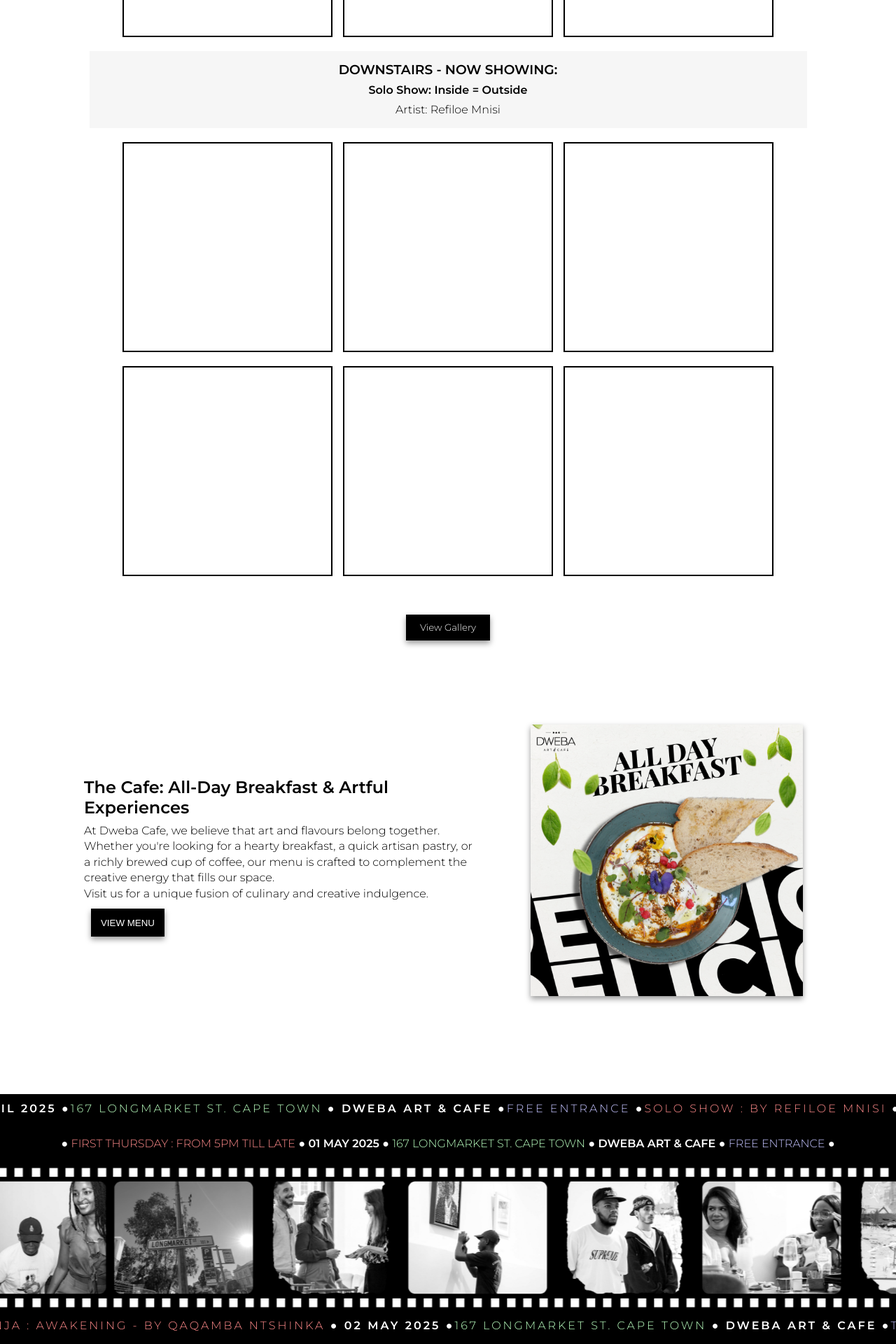
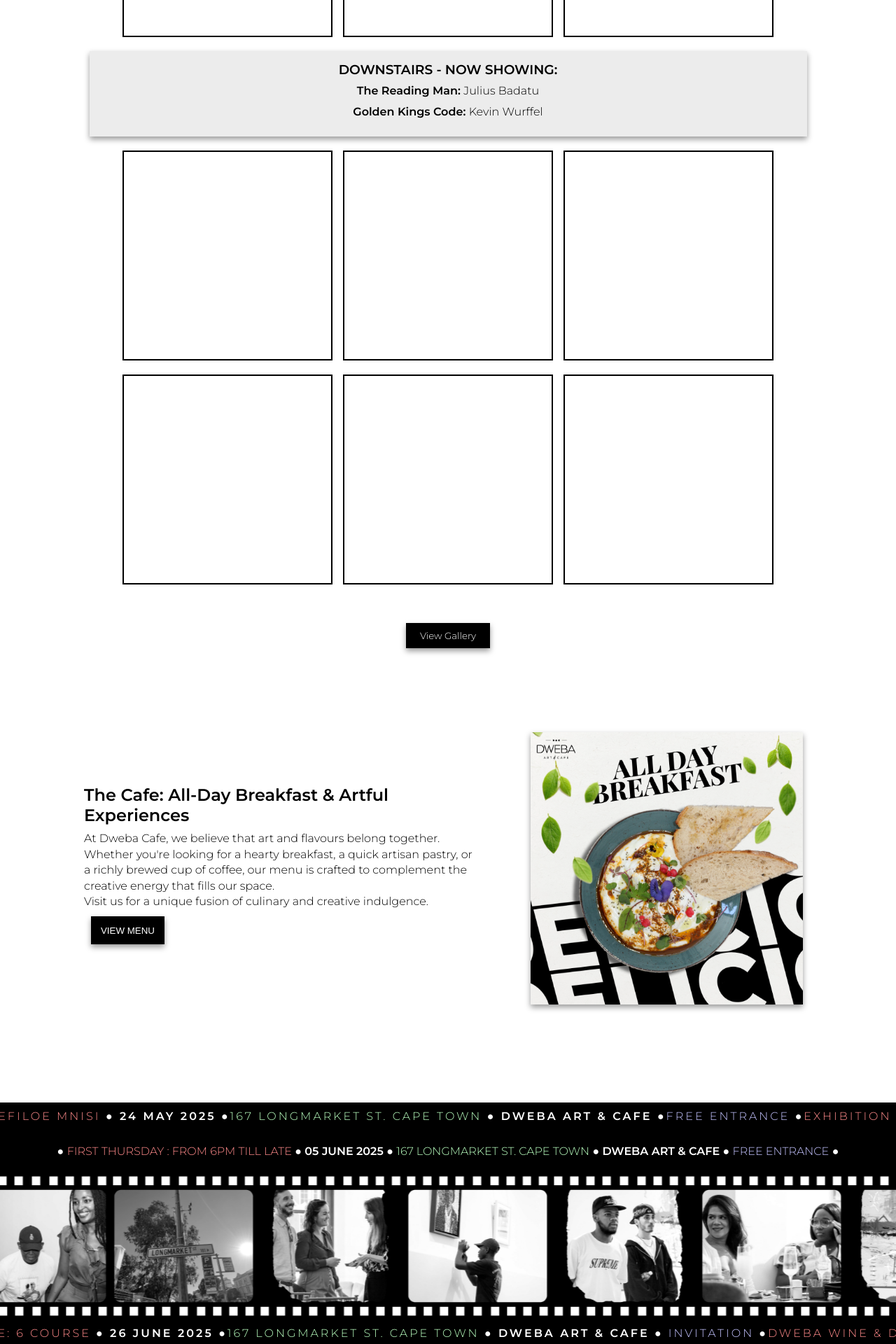
Before and after one commit to Lebo-Madikane/dweba-art-and-cafe, a Next.js app: page / in a window 1280 px wide. Shown: the part 2300-4220 px from the top of the page at 70% size. Built offline with nearby package versions, Linux system fonts and the light colour scheme.

Commit message:
update events homepage section

```diff
--- a/src/components/Events.js
+++ b/src/components/Events.js
@@ -10,19 +10,19 @@
             <div className={Style["event-one"]}>
                 <div className={Style["marquee-track"]}>
                     <h4>
-                        <span className={Style["event-name"]}> SOLO SHOW : BY REFILOE MNISI</span> ● 24 APRIL 2025 ●
+                        <span className={Style["event-name"]}> EXHIBITION WALKTHROUGH(INSIDE=OUTSIDE): BY REFILOE MNISI</span> ● 24 MAY 2025 ●
                         <span className={Style["event-location"]}>167 LONGMARKET ST. CAPE TOWN</span> ● DWEBA ART & CAFE ●
                         <span className={Style["event-entry"]}>FREE ENTRANCE</span> ●
                     </h4>
                     <h4>
-                        <span className={Style["event-name"]}>SOLO SHOW : BY REFILOE MNISI</span> ● 24 APRIL 2025 ●
+                        <span className={Style["event-name"]}>EXHIBITION WALKTHROUGH(INSIDE=OUTSIDE): BY REFILOE MNISI</span> ● 24 MAY 2025 ●
                         <span className={Style["event-location"]}>167 LONGMARKET ST. CAPE TOWN</span> ● DWEBA ART & CAFE ●
                         <span className={Style["event-entry"]}>FREE ENTRANCE</span> ●
                     </h4>
                 </div>
             </div>
             <div className={Style["event-two"]}>
-                <h4>● <span className={Style["event-name"]}>FIRST THURSDAY : FROM 5PM TILL LATE</span> ● 01 MAY 2025 ● <span className={Style["event-location"]}>167 LONGMARKET ST. CAPE TOWN</span> ● DWEBA ART & CAFE ● <span className={Style["event-entry"]}> FREE ENTRANCE</span> ●</h4>
+                <h4> ● <span className={Style["event-name"]}>FIRST THURSDAY : FROM 6PM TILL LATE</span> ● 05 JUNE 2025 ● <span className={Style["event-location"]}>167 LONGMARKET ST. CAPE TOWN</span> ● DWEBA ART & CAFE ● <span className={Style["event-entry"]}> FREE ENTRANCE</span> ● </h4>
             </div>
             <div className={Style["event-memories"]}>
                 <div className={Style["marquee-track"]}>
@@ -84,14 +84,14 @@
             <div className={Style["event-four"]}>
                 <div className={Style["marquee-track"]}>
                     <h4>
-                        <span className={Style["event-name"]}>IXESHA LIXHATSHWE ZIZINJA : AWAKENING - BY QAQAMBA NTSHINKA</span> ● 02 MAY 2025 ●
+                        <span className={Style["event-name"]}> DWEBA WINE & DINE: 6 COURSE </span> ● 26 JUNE 2025 ●
                         <span className={Style["event-location"]}>167 LONGMARKET ST. CAPE TOWN</span> ● DWEBA ART & CAFE ●
-                        <span className={Style["event-entry"]}>TICKET: R150</span> ●
+                        <span className={Style["event-entry"]}> INVITATION </span> ●
                     </h4>
                     <h4>
-                        <span className={Style["event-name"]}>IXESHA LIXHATSHWE ZIZINJA : AWAKENING - BY QAQAMBA NTSHINKA</span> ● 02 MAY 2025 ●
+                        <span className={Style["event-name"]}> DWEBA WINE & DINE: 6 COURSE </span> ● 26 JUNE 2025 ●
                         <span className={Style["event-location"]}>167 LONGMARKET ST. CAPE TOWN</span> ● DWEBA ART & CAFE ●
-                        <span className={Style["event-entry"]}>TICKET: R150</span> ●
+                        <span className={Style["event-entry"]}> INVITATION </span> ●
                     </h4>
                 </div>
             </div>
--- a/src/components/Gallery.js
+++ b/src/components/Gallery.js
@@ -28,8 +28,8 @@
                 <div className={Style["walls"]}>
                     <div className={Style["wall-header"]}>
                         <h3>DOWNSTAIRS - NOW SHOWING:</h3>
-                        <h4>Solo Show: Inside = Outside</h4>
-                        <p>Artist: Refiloe Mnisi</p>
+                        <h4>The Reading Man: <span>Julius Badatu</span></h4>
+                        <h4>Golden Kings Code: <span>Kevin Wurffel</span></h4>
                     </div>
                     <div className={Style["wall-grid"]}>
                         <div className={Style["artwork"]}></div>
--- a/src/styles/components/Gallery.module.scss
+++ b/src/styles/components/Gallery.module.scss
@@ -39,7 +39,8 @@
                 margin-bottom: 10px;
                 padding: 15px;
                 text-align: center;
-                background-color: #f6f6f6;
+                background-color: #ececec;
+                box-shadow: 0 4px 8px rgba(0, 0, 0, 0.4);
             }
 
             .wall-grid {
```
